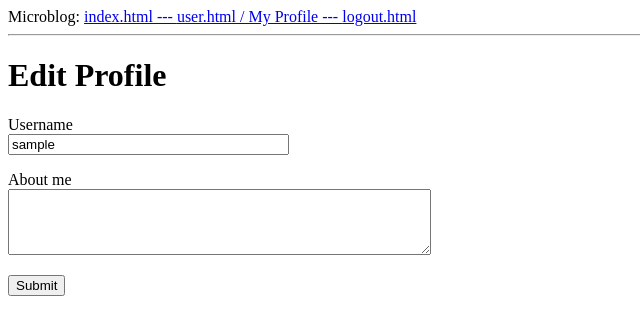
After one commit to BlakeXYZ/WinWeb-Python-Projects, a Flask app: page /edit_profile in a window 1280 px wide. The commit adds this page. Shown: the top 335 px of the page, without its empty margins (0-640 px from the left). Run offline with Flask 3, Linux system fonts and the light colour scheme; the visitor is signed in with stand-in values (Sample User, id 1); data comes from the database, SQL or seed files in the repository; both versions use the stored data as it was after the commit.

Commit message:
Flask Mega Tutorial Ch. 6 Profile Pages and Avatars

```diff
--- a/Intro_to_Flask/main.py
+++ b/Intro_to_Flask/main.py
@@ -7,7 +7,23 @@ import subprocess
 
 @app.shell_context_processor
 def make_shell_context():
-    return {'sa': sa, 'so': so, 'db': db, 'User': User, 'Post': Post}
+    return {
+        'sa': sa,
+        'so': so,
+        'db': db,
+        'User': User,
+        'Post': Post,
+        'gau': get_all_users
+    }
+
+def get_all_users():
+    """Utility function to get all users from the database."""
+    query = sa.select(User)
+    users = db.session.scalars(query)
+    print('hello')
+    for u in users:
+        print(f'id: {u.id} username: {u.username} email: {u.email} last seen: {u.last_seen} about me info: {u.about_me}')
+
 
 def run_flask_app():
     # Command to run Flask
--- a/Intro_to_Flask/my_app/forms.py
+++ b/Intro_to_Flask/my_app/forms.py
@@ -12,8 +12,8 @@ from my_app.forms import LoginForm
 '''
 
 from flask_wtf import FlaskForm
-from wtforms import StringField, PasswordField, BooleanField, SubmitField
-from wtforms.validators import ValidationError, DataRequired, Email, EqualTo
+from wtforms import StringField, PasswordField, BooleanField, SubmitField, TextAreaField
+from wtforms.validators import ValidationError, DataRequired, Email, EqualTo, Length
 import sqlalchemy as sa
 from my_app import db
 from my_app.models import User
@@ -42,3 +42,8 @@ class RegistrationForm(FlaskForm):
             User.email == email.data))
         if user is not None:
             raise ValidationError(f"Email '{email.data}' is already taken! :(")
+
+class EditProfileForm(FlaskForm):
+    username =      StringField('Username', validators=[DataRequired()])
+    about_me =      TextAreaField('About me', validators=[Length(min=0, max=140)])
+    submit =        SubmitField('Submit')
--- a/Intro_to_Flask/my_app/models.py
+++ b/Intro_to_Flask/my_app/models.py
@@ -19,6 +19,7 @@ import sqlalchemy as sa
 import sqlalchemy.orm as so
 from werkzeug.security import generate_password_hash, check_password_hash
 from flask_login import UserMixin
+from hashlib import md5
 
 from my_app import db
 from my_app import login
@@ -30,10 +31,12 @@ def load_user(id):
 
 class User(UserMixin, db.Model):
 
-    id: so.Mapped[int] =                so.mapped_column(primary_key=True)
-    username: so.Mapped[str] =          so.mapped_column(sa.String(64), index=True, unique=True)
-    email: so.Mapped[str] =             so.mapped_column(sa.String(120), index=True, unique=True)
-    pw_hash: so.Mapped[Optional[str]] = so.mapped_column(sa.String(256))
+    id: so.Mapped[int] =                    so.mapped_column(primary_key=True)
+    username: so.Mapped[str] =              so.mapped_column(sa.String(64), index=True, unique=True)
+    email: so.Mapped[str] =                 so.mapped_column(sa.String(120), index=True, unique=True)
+    pw_hash: so.Mapped[Optional[str]] =     so.mapped_column(sa.String(256))
+    about_me: so.Mapped[Optional[str]] =    so.mapped_column(sa.String(140))
+    last_seen: so.Mapped[Optional[datetime]] = so.mapped_column(default=lambda: datetime.now(timezone.utc))
 
     posts: so.WriteOnlyMapped['Post'] = so.relationship(back_populates='author')   # relationship with class Post
 
@@ -45,6 +48,10 @@ class User(UserMixin, db.Model):
 
     def check_password(self, password):
         return check_password_hash(self.pw_hash, password)
+
+    def avatar(self, size):
+        digest = md5(self.email.lower().encode('utf-8')).hexdigest()
+        return f'https://www.gravatar.com/avatar/{digest}?d=retro&s={size}'
 
 
 class Post(db.Model):
--- a/Intro_to_Flask/my_app/routes.py
+++ b/Intro_to_Flask/my_app/routes.py
@@ -1,3 +1,5 @@
+from datetime import datetime, timezone
+
 from flask import request, render_template, flash, redirect, url_for
 from flask_login import current_user, login_required, login_user, logout_user
 from urllib.parse import urlsplit
@@ -7,8 +9,15 @@ from my_app import app
 from my_app import db
 from my_app.forms import LoginForm
 from my_app.forms import RegistrationForm
+from my_app.forms import EditProfileForm
 from my_app.models import User
 
+
+@app.before_request
+def before_request():                           # For storing Last Seen model in DB inside user.html
+    if current_user.is_authenticated:
+        current_user.last_seen = datetime.now(timezone.utc)
+        db.session.commit()
 
 @app.route('/')
 @app.route('/index')
@@ -78,3 +87,32 @@ def register():
         return redirect(url_for('login'))
 
     return render_template('register.html', title='Register', form=form)
+
+@app.route('/user/<username>')
+@login_required
+def user(username):
+
+    user = db.first_or_404(sa.select(User).where(User.username == username))
+    posts = [
+        {'author': user, 'body': 'Test post #1'},
+        {'author': user, 'body': 'Test post #2'}
+    ]
+
+    return render_template('user.html', user=user, posts=posts)
+
+
+@app.route('/edit_profile', methods=['GET', 'POST'])
+@login_required
+def edit_profile():
+    form = EditProfileForm()
+    if form.validate_on_submit():
+        current_user.username = form.username.data
+        current_user.about_me = form.about_me.data
+        db.session.commit()
+        flash('Your changes have been saved.')
+        return redirect(url_for('user', username=current_user.username))
+    elif request.method == 'GET':
+        form.username.data = current_user.username
+        form.about_me.data = current_user.about_me
+    return render_template('edit_profile.html', title='Edit Profile',
+                           form=form)
--- /dev/null
+++ b/Intro_to_Flask/my_app/templates/_post.html
@@ -0,0 +1,6 @@
+<table></table>
+    <tr valign="top">
+        <td><img src="{{ post.author.avatar(36) }}"></td>
+        <td>{{ post.author.username }} says:<br>{{ post.body }}</td>
+    </tr>
+</table>
--- a/Intro_to_Flask/my_app/templates/base.html
+++ b/Intro_to_Flask/my_app/templates/base.html
@@ -11,14 +11,16 @@
 
         <div>
         Microblog:
-        <a href="{{ url_for('index') }}">index.html</a>
+        <a href="{{ url_for('index') }}">index.html --- </a>
 
         {# is_anonymous property is one of the attributes that Flask-Login adds to user objects through the UserMixin class #}
         {% if current_user.is_anonymous %}
-        <a href="{{ url_for('login') }}">login.html</a>
+        <a href="{{ url_for('login') }}">login.html --- </a>
         {% else %}
+        <a href="{{ url_for('user', username=current_user.username) }}">user.html / My Profile --- </a>
         <a href="{{ url_for('logout') }}">logout.html</a>
         {% endif %}
+
         </div>
 
         <hr>
--- /dev/null
+++ b/Intro_to_Flask/my_app/templates/edit_profile.html
@@ -0,0 +1,25 @@
+{% extends "base.html" %}
+
+{% block index_content_block %}
+
+    <h1>Edit Profile</h1>
+    <form action="" method="post">
+        {{ form.hidden_tag() }}
+        <p>
+            {{ form.username.label }}<br>
+            {{ form.username(size=32) }}<br>
+            {% for error in form.username.errors %}
+            <span style="color: red;">[{{ error }}]</span>
+            {% endfor %}
+        </p>
+        <p>
+            {{ form.about_me.label }}<br>
+            {{ form.about_me(cols=50, rows=4) }}<br>
+            {% for error in form.about_me.errors %}
+            <span style="color: red;">[{{ error }}]</span>
+            {% endfor %}
+        </p>
+        <p>{{ form.submit() }}</p>
+    </form>
+
+{% endblock %}
```
Also changed, not shown: Intro_to_Flask/migrations/versions/bde4eee635ee_new_fields_in_user_model.py (added, +34 -0 lines), Intro_to_Flask/my_app/templates/user.html (added, +26 -0 lines), Intro_to_Flask/app.db.
